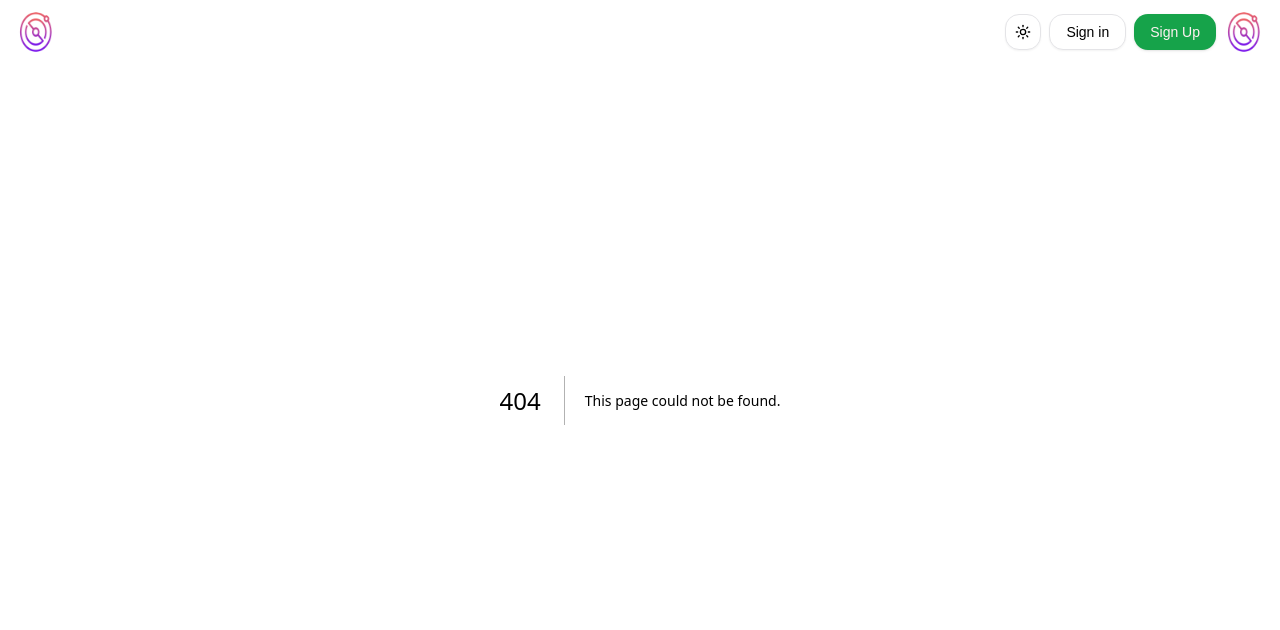
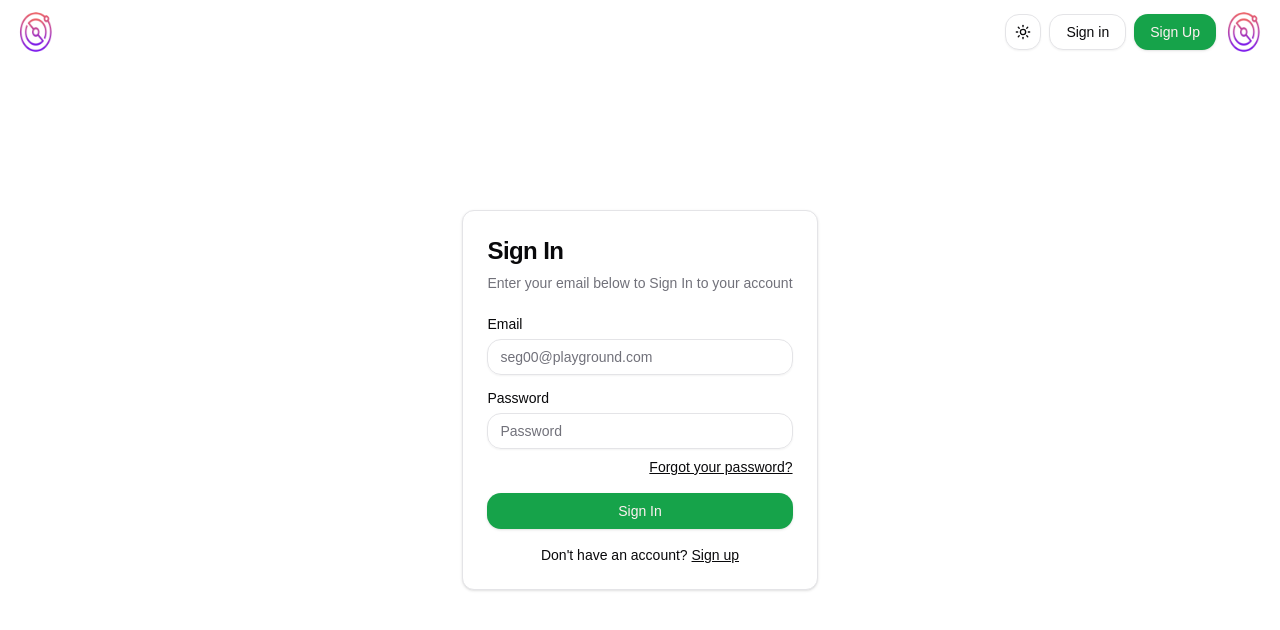
Before and after one commit to PlanVerse/ui, a Next.js app: page /signin in a window 1280 px wide. Before the commit this address had no page. Shown: the top 630 px of the page. Built offline with nearby package versions, Linux system fonts and the light colour scheme.

Commit message:
- 로그인, 로그아웃, 회원가입 텍스트 변경

```diff
--- a/app/page.js
+++ b/app/page.js
@@ -60,7 +60,7 @@ export default function LandingPage() {
 
         <section className="text-center">
           <h3 className="text-2xl font-bold mb-4">Ready to boost your productivity?</h3>
-          <Button size="lg"><Link href="/login">Get Started Now</Link></Button>
+          <Button size="lg"><Link href="/signin">Get Started Now</Link></Button>
         </section>
       </main>
 
--- a/components/header.jsx
+++ b/components/header.jsx
@@ -45,7 +45,7 @@ export default function Header() {
           <div className="ml-auto flex gap-2 items-center">
             <ModeToggle />
 
-            <Link href="/login" className="flex items-center space-x-2">
+            <Link href="/signin" className="flex items-center space-x-2">
               <Button variant="outline">Sign in</Button>
             </Link>
             <Link href="/signup" className="flex items-center space-x-2">
--- a/components/login-form.jsx
+++ b/components/login-form.jsx
@@ -22,13 +22,13 @@ export function LoginForm() {
       event.preventDefault();
       setLoading(true);
 
-      const result = await postApi("/auth/login", {
+      const result = await postApi("/auth/sign-in", {
         email,
         password,
       });
 
       toast({
-        title: "Login Successful",
+        title: "Sign In Successful",
         description: "You have been successfully logged in.",
       });
     } catch (err) {
@@ -46,9 +46,9 @@ export function LoginForm() {
   return (
     (<Card className="mx-auto max-w-sm">
       <CardHeader>
-        <CardTitle className="text-2xl">Login</CardTitle>
+        <CardTitle className="text-2xl">Sign In</CardTitle>
         <CardDescription>
-          Enter your email below to login to your account
+          Enter your email below to Sign In to your account
         </CardDescription>
       </CardHeader>
 
@@ -96,7 +96,7 @@ export function LoginForm() {
                 <LoadingButton />
                 :
                 <Button type="submit" className="w-full" disabled={loading}>
-                  Login
+                  Sign In
                 </Button>
             }
           </div>
--- a/components/profile-drop-down.jsx
+++ b/components/profile-drop-down.jsx
@@ -81,7 +81,7 @@ export function ProfileDropDown() {
 
         <DropdownMenuItem>
           <LogOut />
-          <span>Log out</span>
+          <span>Sign Out</span>
         </DropdownMenuItem>
       </DropdownMenuContent>
     </DropdownMenu>
--- a/components/sign-up.jsx
+++ b/components/sign-up.jsx
@@ -12,7 +12,7 @@ export function SignUp() {
       <CardHeader>
         <CardTitle className="text-2xl">Create an account</CardTitle>
         <CardDescription>
-          Enter your email below to login to your account
+          Enter your email below to Sign In to your account
         </CardDescription>
       </CardHeader>
       <CardContent>
@@ -33,8 +33,8 @@ export function SignUp() {
         </div>
         <div className="mt-4 text-center text-sm">
           Already have an account?{" "}
-          <Link href="/login" className="underline">
-            Login
+          <Link href="/signin" className="underline">
+            Sign In
           </Link>
         </div>
       </CardContent>
--- a/middleware.js
+++ b/middleware.js
@@ -4,7 +4,7 @@ export async function middleware(request) {
   if (true) {
     return NextResponse.redirect(
       new URL(
-        `/login?callbackUrl=${encodeURIComponent(request.url)}`,
+        `/signin?callbackUrl=${encodeURIComponent(request.url)}`,
         request.url,
       ),
     );
```
Also changed, not shown: app/signin/page.js (renamed from app/login/page.js).
